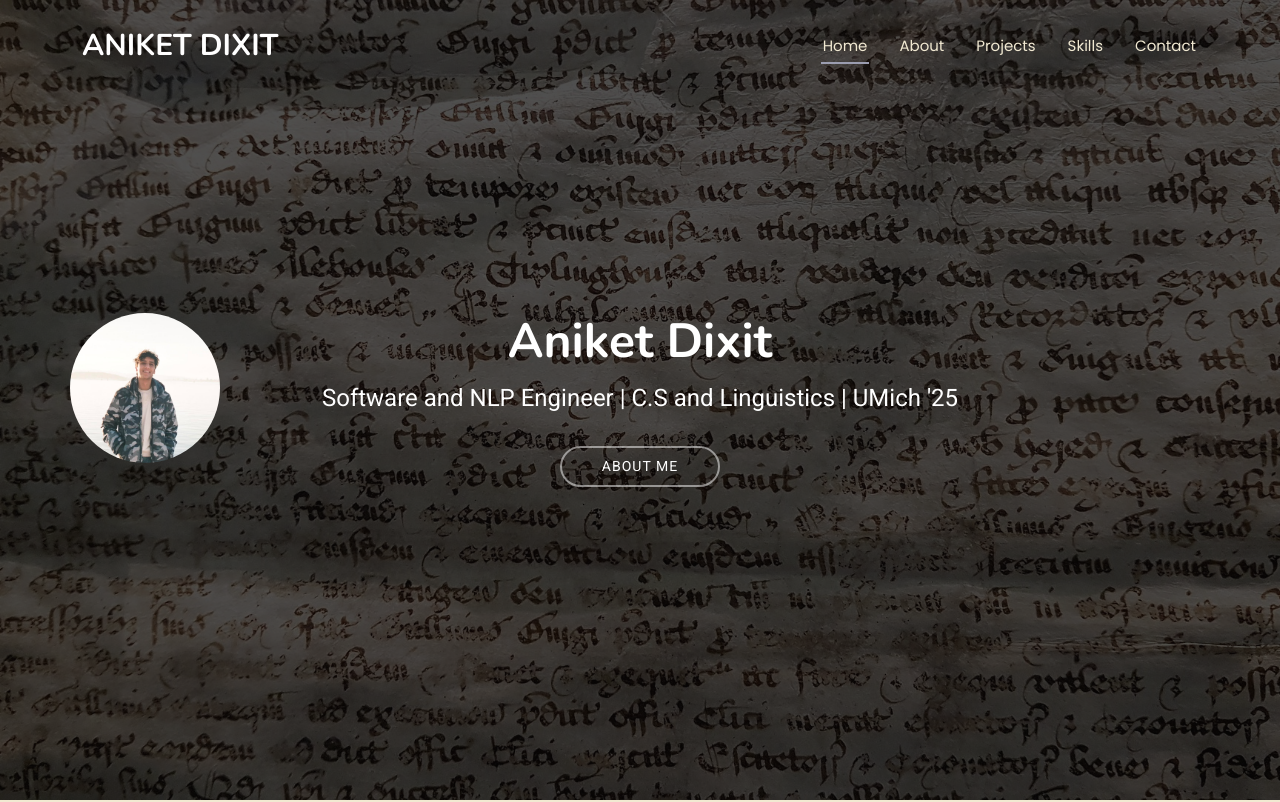
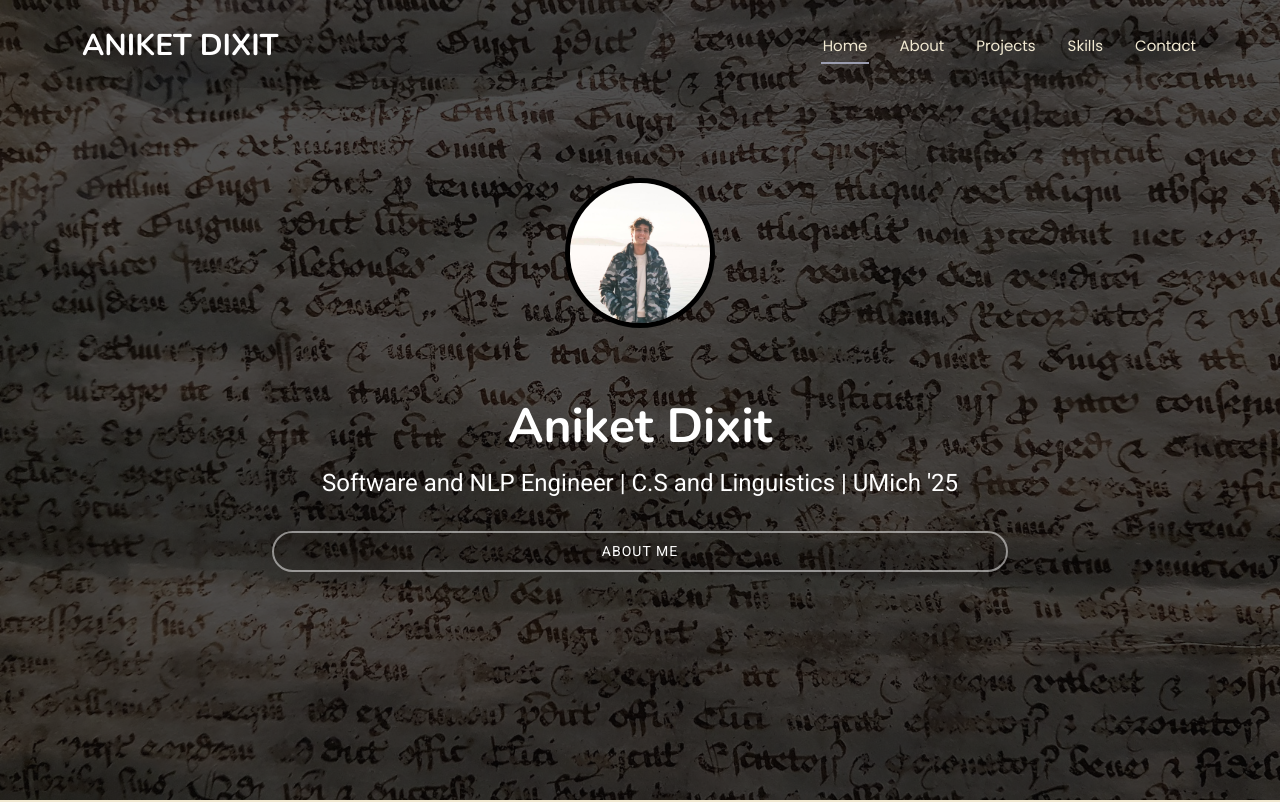
Before and after one commit to anidixit64/anidixit64.github.io, a plain HTML site: page index.html in a window 1280 px wide. Shown: the top 802 px of the page. Drawn offline with nearby package versions, Linux system fonts and the light colour scheme.

Commit message:
Straightened title and picture

```diff
--- a/assets/css/main.css
+++ b/assets/css/main.css
@@ -782,9 +782,6 @@ section,
 .hero .col-lg-8 {
   display: flex;
   flex-direction: column;
-  align-items: center; /* Horizontal centering */
-  justify-content: center; /* Vertical centering */
-  text-align: center; /* Ensures all text is centered */
 }
 
 /* Circular Profile Image styling */
@@ -793,7 +790,20 @@ section,
   height: 320px;
   object-fit: cover;
   margin-bottom: 10px; /* Adjust the spacing if needed */
+
+  /* Center the image */
+  display: block;
+  margin: 0 auto;
+
+  /* Move the image up */
+  position: relative;
+  top: -50px; /* Adjust the value to move it up as much as needed */
+
+  /* Add a border */
+  border: 5px solid #000; /* 5px black solid border, change color or width as needed */
+  border-radius: 50%; /* Keeps the rounded circle shape */
 }
+
 
 .hero h2 {
   margin: 0;
```
